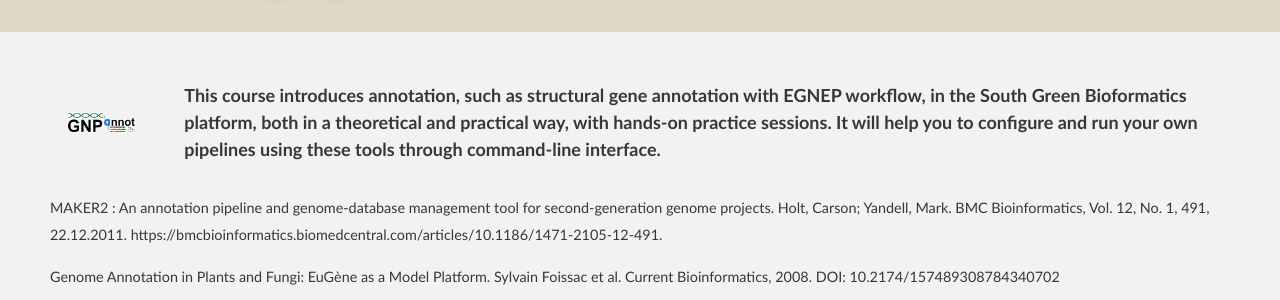
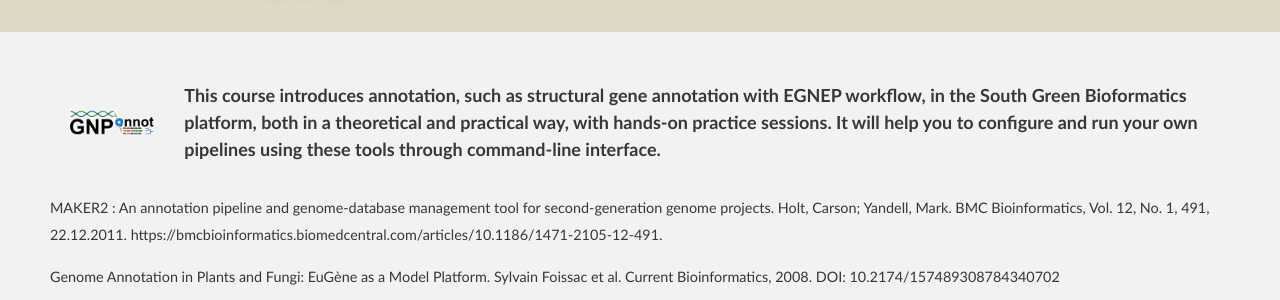
Before and after one commit to SouthGreenPlatform/trainings, a Jekyll site: the page built from _pages/annotation.md, in a window 1280 px wide. Shown: the part 203-503 px from the top of the page. Built offline with Jekyll 4.4.1, drawn with Linux system fonts in a browser that asks for light colours; nearby versions of some CDN libraries.

Commit message:
Update annotation.md

```diff
--- a/_pages/annotation.md
+++ b/_pages/annotation.md
@@ -8,7 +8,7 @@ description: Gene Annotation page
 
 <table class="table-contact">
 <tr>
-<td><img width="80%" class="img-responsive" src="{{ site.url }}/images/pga/gnpannot_logo.png" alt="" />
+<td><img width="200%" class="img-responsive" src="{{ site.url }}/images/pga/gnpannot_logo.png" alt="" />
 </td>
 <td>
 This course introduces annotation, such as structural gene annotation with EGNEP workflow, in the South Green Bioformatics platform, both in a theoretical and practical way, with hands-on practice sessions. It will help you to configure and run your own pipelines using these tools through command-line interface.
```
